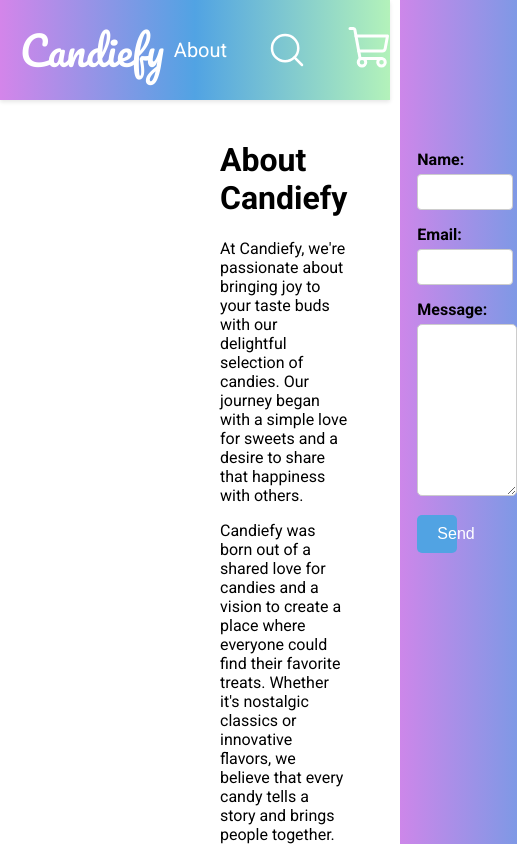
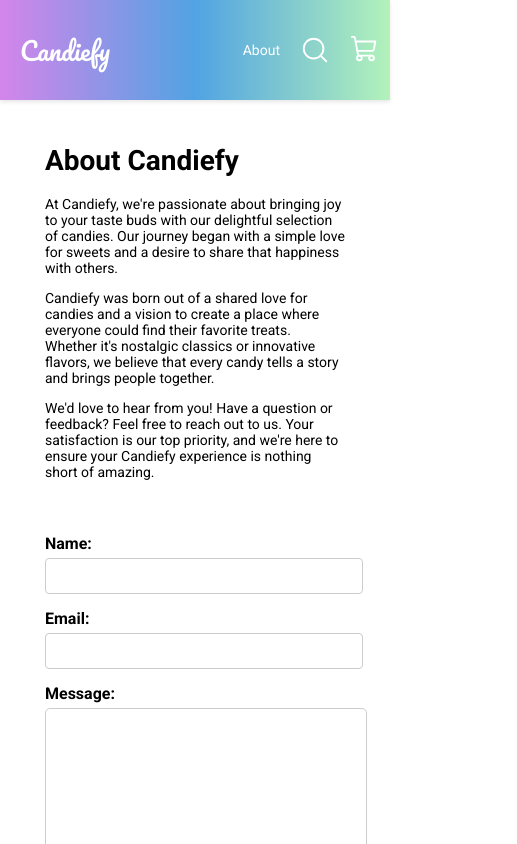
Before and after one commit to lorraineros/Candiefy, a React (Create React App) app: page /about in a window 390 px wide. Shown: the top 844 px of the page, 517 px wide, since content can reach past the window. Built offline with nearby package versions, Linux system fonts and the light colour scheme.

Commit message:
Changed some styles

```diff
--- a/src/App.css
+++ b/src/App.css
@@ -11,3 +11,9 @@ body {
   background-color: #ffffff;
   min-height: 60vh;
 }
+
+@media (max-width: 768px) {
+  .page {
+    padding: 100px 20px 50px 20px;
+  }
+}
--- a/src/components/Navbar/index.js
+++ b/src/components/Navbar/index.js
@@ -22,8 +22,8 @@ export const Navbar = ({ onToggleModal, cartItems }) => {
       <nav className="title"><a href="/">Candiefy</a></nav>
       <ul className="nav-links">
         <li className="nav-link"><a href="/about">About</a></li>
-        <li className="nav-link" onClick={onToggleModal}><MagnifyingGlass size={40}/></li>
-        <li className="nav-link"><a href="/cart"><ShoppingCart size={48} />{totalQuantity > 0 && (
+        <li className="nav-link" onClick={onToggleModal}><MagnifyingGlass className="icon"/></li>
+        <li className="nav-link"><a href="/cart"><ShoppingCart className="icon" />{totalQuantity > 0 && (
               <span className={`cart-badge ${animateBadge ? 'jump' : ''}`}>
                 {totalQuantity}
               </span>)}</a></li>
--- a/src/components/Navbar/styles.css
+++ b/src/components/Navbar/styles.css
@@ -95,3 +95,32 @@
   color: #00000084;
   cursor: pointer;
 }
+
+.icon {
+  font-size: 40px;
+}
+
+@media (max-width: 768px) {
+  .nav-links {
+    gap: 0px;
+    margin: 0;
+  }
+
+  .title {
+    padding-left: 20px;
+    font-size: 25px;
+    font-weight: 400;
+  }
+
+  .nav-link {
+    display: flex;
+    font-size: 14px;
+    font-weight: 400;
+    align-items: center;
+    color: white;
+  }
+
+  .icon {
+    font-size: 30px;
+  }
+}
--- a/src/components/Product/styles.css
+++ b/src/components/Product/styles.css
@@ -36,3 +36,21 @@
   cursor: pointer;
 	border-radius: 5px;
 }
+
+@media (max-width: 768px) {
+	.product {
+		padding: 5px;
+	}
+
+  .product-image {
+		max-width: 60%;
+		height: auto;
+	}
+
+	.product .product-button {
+		height: 40px;
+		max-width: 60%;
+		font-size: 12px;
+		padding: 0;
+	}
+}
--- a/src/components/ProductDetail/styles.css
+++ b/src/components/ProductDetail/styles.css
@@ -6,7 +6,7 @@
 
 .product-detail-image {
   flex: 0 auto;
-  margin-left: 50px;
+  margin: 50px;
 }
 
 .product-detail-image img {
@@ -73,3 +73,20 @@
 .ingredients-name {
   border-bottom: 3px solid #eee;
 }
+
+@media (max-width: 1000px) {
+  .product-detail {
+    flex-direction: column;
+  }
+
+  .product-detail-image {
+    align-self: center;
+    margin: 0;
+    margin-top: 20px;
+  }
+
+  .product-detail-image img {
+    max-width: 250px;
+    height: auto;
+  }
+}
--- a/src/components/SearchModal/styles.css
+++ b/src/components/SearchModal/styles.css
@@ -15,14 +15,12 @@
 .search-modal {
   background: white;
   border-radius: 8px;
-  width: 520px;
+  width: 50%;
 }
 
 .search-modal [type="text"] {
-  width: 500px;
   height: 50px;
   padding: 10px;
-  border: 1px solid #ccc;
   border-radius: 5px;
   font-size: 16px;
 }
@@ -44,8 +42,9 @@
 }
 
 .search-results {
+  background-color: white;
   margin-top: 0;
-  width: 520px;
+  width: 103%;
   max-height: 300px;
   overflow-y: auto;
 }
@@ -70,3 +69,17 @@
 .search-result-info {
   flex-grow: 1;
 }
+
+@media (max-width: 768px) {
+  .search-modal {
+    width: 60%;
+  }
+
+  .search-results {
+    margin-top: 0;
+    width: 110%;
+    max-height: 300px;
+    overflow-y: auto;
+    font-size: 14px;
+  }
+}
--- a/src/pages/About/styles.css
+++ b/src/pages/About/styles.css
@@ -6,7 +6,7 @@
 
 .about-info {
   flex: 1;
-  padding-right: 50px;
+  padding: 30px;
 }
 
 .about-info h2 {
@@ -16,7 +16,7 @@
 .contact-form {
   flex: 1;
   margin-top: 30px;
-  padding-left: 20px;
+  padding: 20px;
 }
 
 .contact-form h2 {
@@ -62,3 +62,25 @@ textarea {
 .submit-button:disabled {
   background-color: #cccccc;
 }
+
+@media (max-width: 1000px) {
+  .about-page {
+    flex-direction: column;
+  }
+
+  .about-info {
+    padding: 5px;
+    font-size: 14px;
+  }
+
+  .contact-form {
+    flex: 1;
+    margin-top: 30px;
+    padding: 5px;
+  }
+
+  .submit-button {
+    font-size: 13px;
+    width: 25%;
+  }
+}
--- a/src/pages/Cart/styles.css
+++ b/src/pages/Cart/styles.css
@@ -101,3 +101,29 @@
   color: white;
   background: #51a3e3;
 }
+
+@media (max-width: 768px) {
+  .cart-item img {
+    width: 125px;
+    height: 125px;
+  }
+
+  .continue-button {
+    height: auto;
+    width: 40%;
+    padding: 15px 5px;
+    border: none;
+    border-radius: 5px;
+    cursor: pointer;
+    font-size: 12px;
+    margin-right: 15px;
+    color: white;
+    background: #51a3e3;
+  }
+
+  .explore-button {
+    width: 40%;
+    font-size: 14px;
+  }
+
+}
--- a/src/pages/Checkout/index.js
+++ b/src/pages/Checkout/index.js
@@ -63,7 +63,7 @@ export const Checkout = ({ cartItems, setCartItems }) => {
 
   return (
     <div className="checkout-page">
-      <div className="checkout-left">
+      <div className="checkout-order">
         <h2>Your Order</h2>
         <table className="checkout-table">
           <thead>
@@ -90,7 +90,7 @@ export const Checkout = ({ cartItems, setCartItems }) => {
           </tbody>
         </table>
       </div>
-      <div className="checkout-right">
+      <div className="checkout-info">
       <h2>Shipping Information</h2>
           <form onSubmit={handleSubmit}>
           <div className="form-group">
--- a/src/pages/Checkout/styles.css
+++ b/src/pages/Checkout/styles.css
@@ -5,7 +5,7 @@
   padding: 20px;
 }
 
-.checkout-left {
+.checkout-order {
   flex: 1;
   margin: 20px;
   padding: 20px;
@@ -14,7 +14,7 @@
   box-shadow: 0 0 3px rgba(0, 0, 0, 0.5);
 }
 
-.checkout-right {
+.checkout-info {
   flex: 1;
   margin: 10px;
   padding: 20px;
@@ -102,3 +102,18 @@ form {
   font-size: 0.875em;
   margin-top: 5px;
 }
+
+@media (max-width: 768px) {
+  .checkout-page {
+    flex-direction: column;
+  }
+
+  .checkout-order, .checkout-info {
+    margin: 0;
+  }
+
+  .order-button {
+    font-size: 13px;
+    width: 50%;
+  }
+}
```
